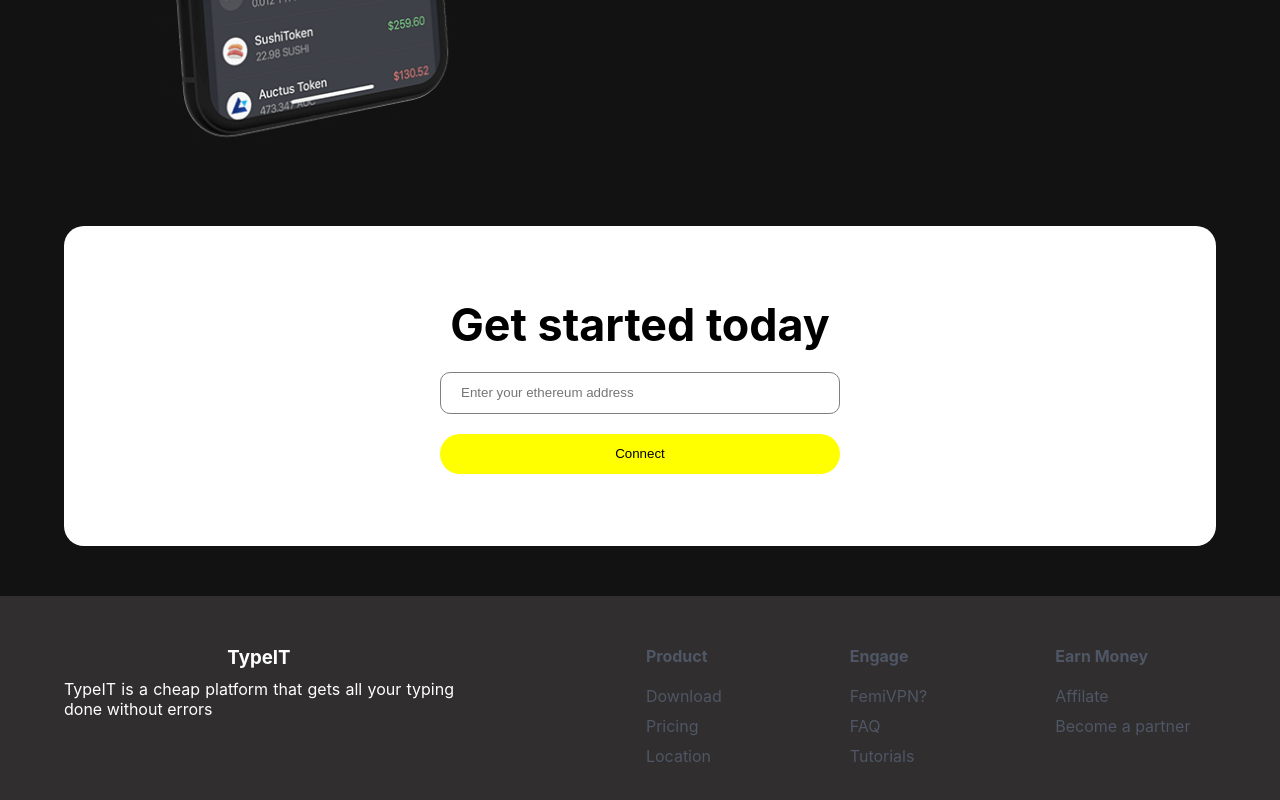
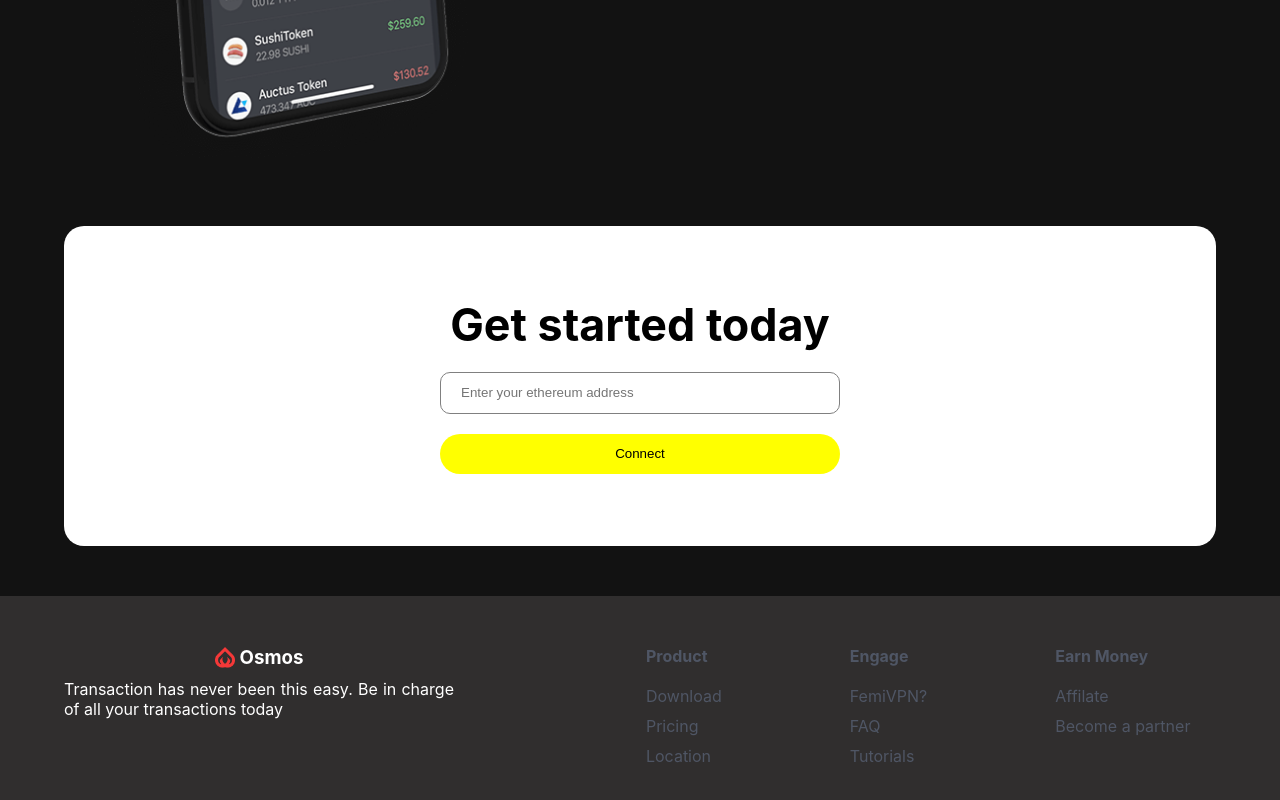
Before and after one commit to hemarle/nfts, a React (Create React App) app: page / in a window 1280 px wide. Shown: the part 3159-3959 px from the top of the page. Built offline with nearby package versions, Linux system fonts and the light colour scheme.

Commit message:
Footer fix

```diff
--- a/src/App.js
+++ b/src/App.js
@@ -8,7 +8,7 @@ function App() {
         <div className="app">
             <Navigation/>
             <Landing/>
-            <Footer/>
+            <Footer title='Osmos' about='Transaction has never been this easy. Be in charge of all your transactions today'/>
         </div>
     );
 }
--- a/src/Footer.js
+++ b/src/Footer.js
@@ -1,20 +1,18 @@
 import React from 'react'
 import './Footer.css'
-// import logo from './images/logo.png'
+import logo from './images/logo.png'
 
-// import MailIcon from '@mui/icons-material/Mail';
-// import FacebookIcon from '@mui/icons-material/Facebook';
-// import TwitterIcon from '@mui/icons-material/Twitter';
-// import WhatsAppIcon from '@mui/icons-material/WhatsApp';
-function Footer() {
+function Footer({title, about}) {
     return (
         <div className='footer'>
             <div className='footer__Left'>
                 <div className='footer__LeftName'>
-                    {/* <img src={logo} alt='brand icon' /> */}
-                    <h3>TypeIT</h3>
+                    <img src={logo}
+                        alt='brand icon'/>
+                    <h3>{title}</h3>
                 </div>
-                <p className='footer__About'>TypeIT is a cheap platform that gets all your typing done without errors</p>
+                <p className='footer__About'>
+                    {about}</p>
                 <div className='footer__Social'>
                     {/* <img src='' alt='facebook icon' /> */}
                     {/* <i class="fab fa-facebook"></i> */}
```
